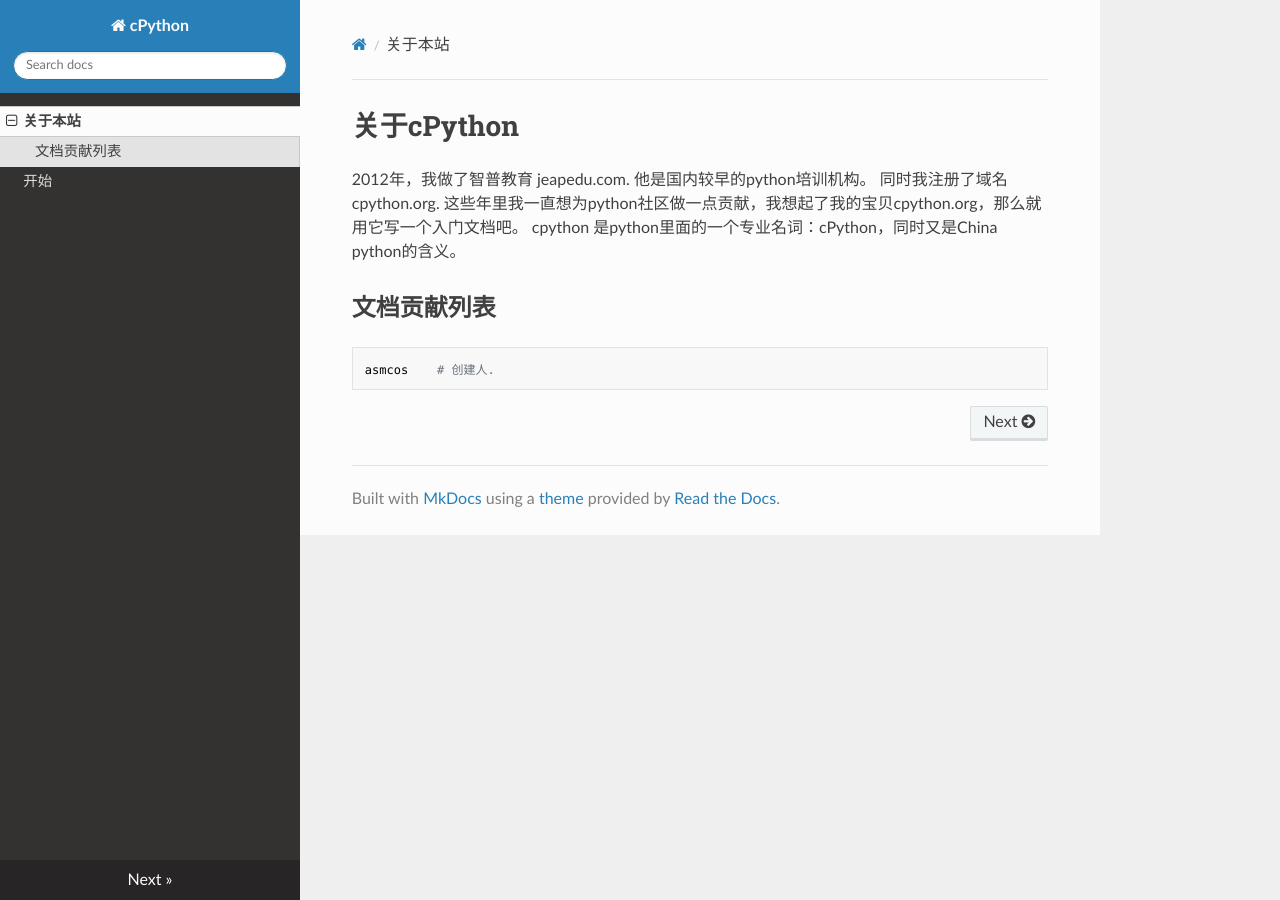
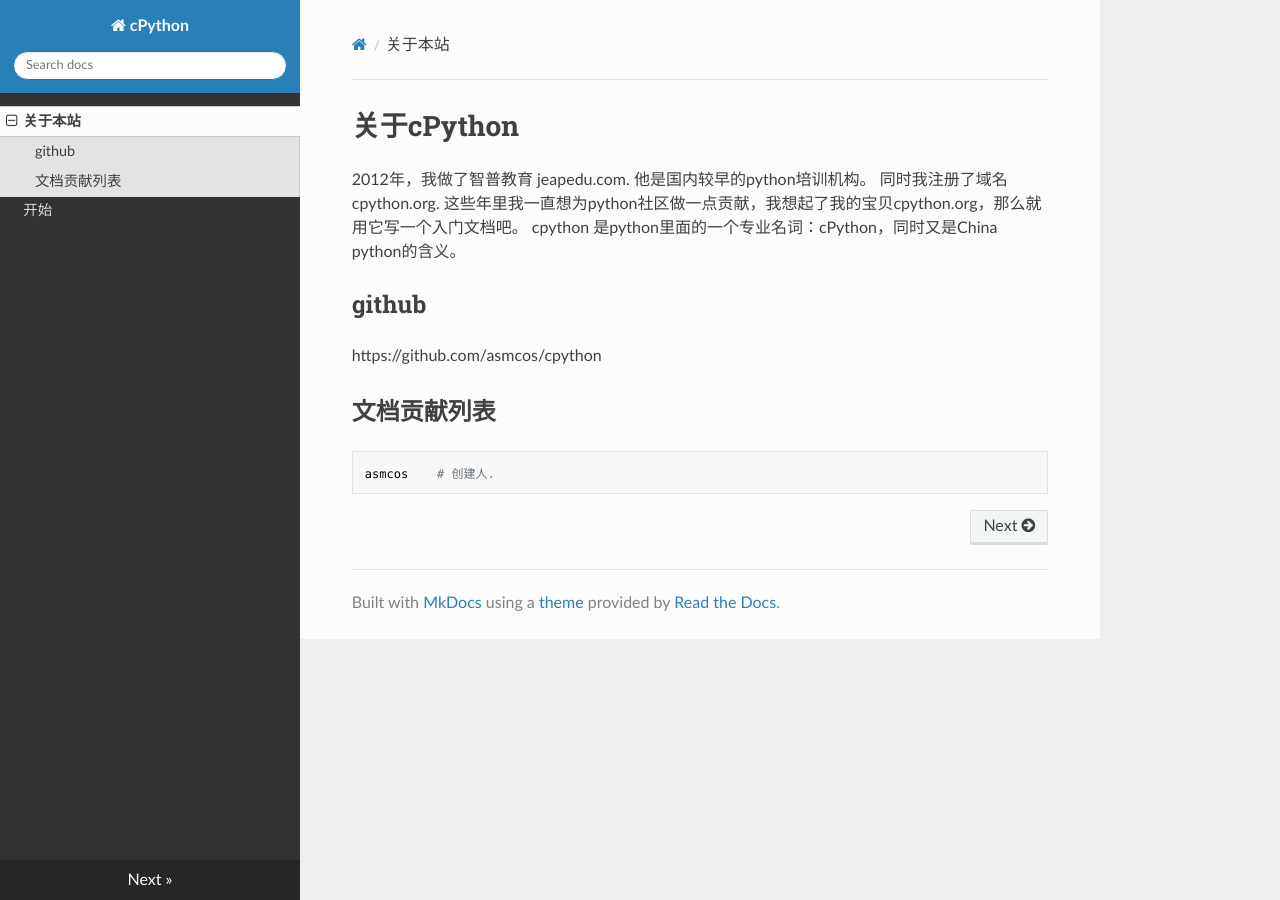
Before and after one commit to asmcos/cpython, an MkDocs documentation site: the page built from docs/index.md, in a window 1280 px wide. Built offline with MkDocs 1.6.1, drawn with Linux system fonts in a browser that asks for light colours; nearby versions of some CDN libraries; old or Windows-style settings are respelled for this version of MkDocs.

Commit message:
增加了github网址

```diff
--- a/docs/index.md
+++ b/docs/index.md
@@ -4,6 +4,10 @@
 这些年里我一直想为python社区做一点贡献，我想起了我的宝贝cpython.org，那么就用它写一个入门文档吧。
 cpython 是python里面的一个专业名词：cPython，同时又是China python的含义。
 
+## github
+
+https://github.com/asmcos/cpython
+
 ## 文档贡献列表
 
     asmcos    # 创建人.
```
Also changed, not shown: docs/start.md (+2 -1 lines).
